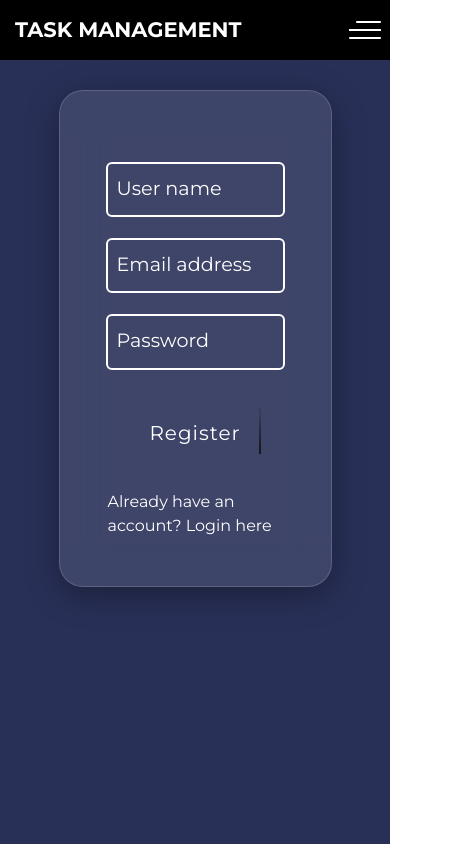
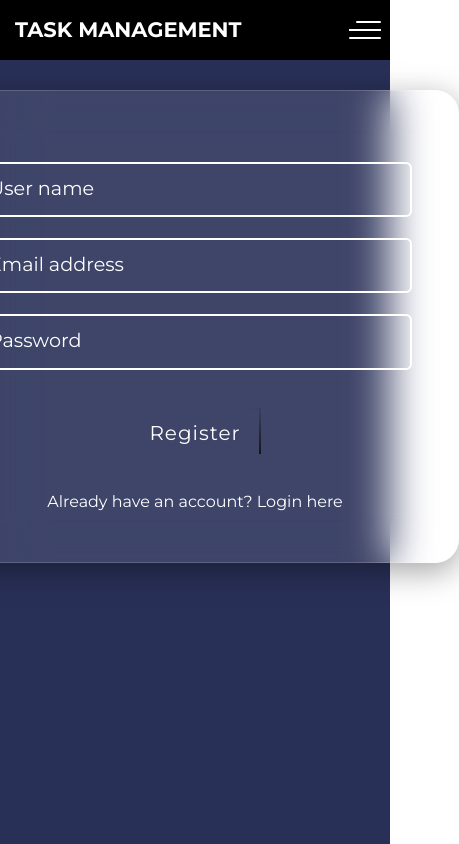
Before and after one commit to almej21/task-management-app, a React (Create React App) app: page /register in a window 390 px wide. Shown: the whole page, 459 px wide, since content can reach past the window. Built offline with nearby package versions, Linux system fonts and the light colour scheme.

Commit message:
added correct user for task create

```diff
--- a/src/routes/login/Login.js
+++ b/src/routes/login/Login.js
@@ -44,6 +44,8 @@ export default function Login() {
 
     await ServerApi.signin(data)
       .then((res) => {
+        console.log(res);
+        Cookie.set("user_name", res.data.user_name);
         setIsLoggedInLocal(true);
         dispatch(login({ ...res.data, is_logged_in: true }));
         Cookie.set("access_token", res.data.access_token);
--- a/src/routes/newtask/NewTask.js
+++ b/src/routes/newtask/NewTask.js
@@ -27,7 +27,6 @@ const NewTask = () => {
   const global_is_logged_in = readFromLocalStorage("is_logged_in");
 
   const [TaskTitle, setTaskTitle] = useState("");
-  const [TaskDescription, setTaskDescription] = useState("");
   const [minDate, setMinDate] = useState(DateHelpers.getTodayDate());
 
   const handleCreate = async (e) => {
@@ -35,7 +34,7 @@ const NewTask = () => {
     const accToken = Cookie.get("access_token");
 
     const data = {
-      author: "almog",
+      author: Cookie.get("user_name"),
       title: document.getElementById("task_title-input").value,
       description: document.getElementById("task-description").value,
       status: document.getElementById("task-status").value,
--- a/src/routes/register/register.scss
+++ b/src/routes/register/register.scss
@@ -1,4 +1,4 @@
-.register-div{
+.register-div {
   display: flex;
   flex-direction: column;
   align-items: center;
@@ -11,33 +11,30 @@
   );
   backdrop-filter: blur(21px);
   -webkit-backdrop-filter: blur(21px);
-    box-shadow: 0 8px 32px 0 rgba(0,0,0,0.36);
+  box-shadow: 0 8px 32px 0 rgba(0, 0, 0, 0.36);
   border: 1px solid rgba(255, 255, 255, 0.16);
   border-radius: 24px;
   padding: 48px;
   .register-link {
     margin-top: 2rem;
   }
-
 }
 .successful-registration-msg {
   color: #fff;
   margin-top: 12rem;
 }
 @media (max-width: 1200px) {
-    .register-div{
+  .register-div {
     margin: 90px auto;
     display: flex;
     flex-direction: column;
-        width: 50%;
   }
 }
 
 @media (max-width: 750px) {
-      .register-div{
+  .register-div {
     display: flex;
     flex-direction: column;
     margin: 90px auto;
-          width: 70%;
   }
 }
```
Lines whose indentation alone changed are shown as unchanged.
